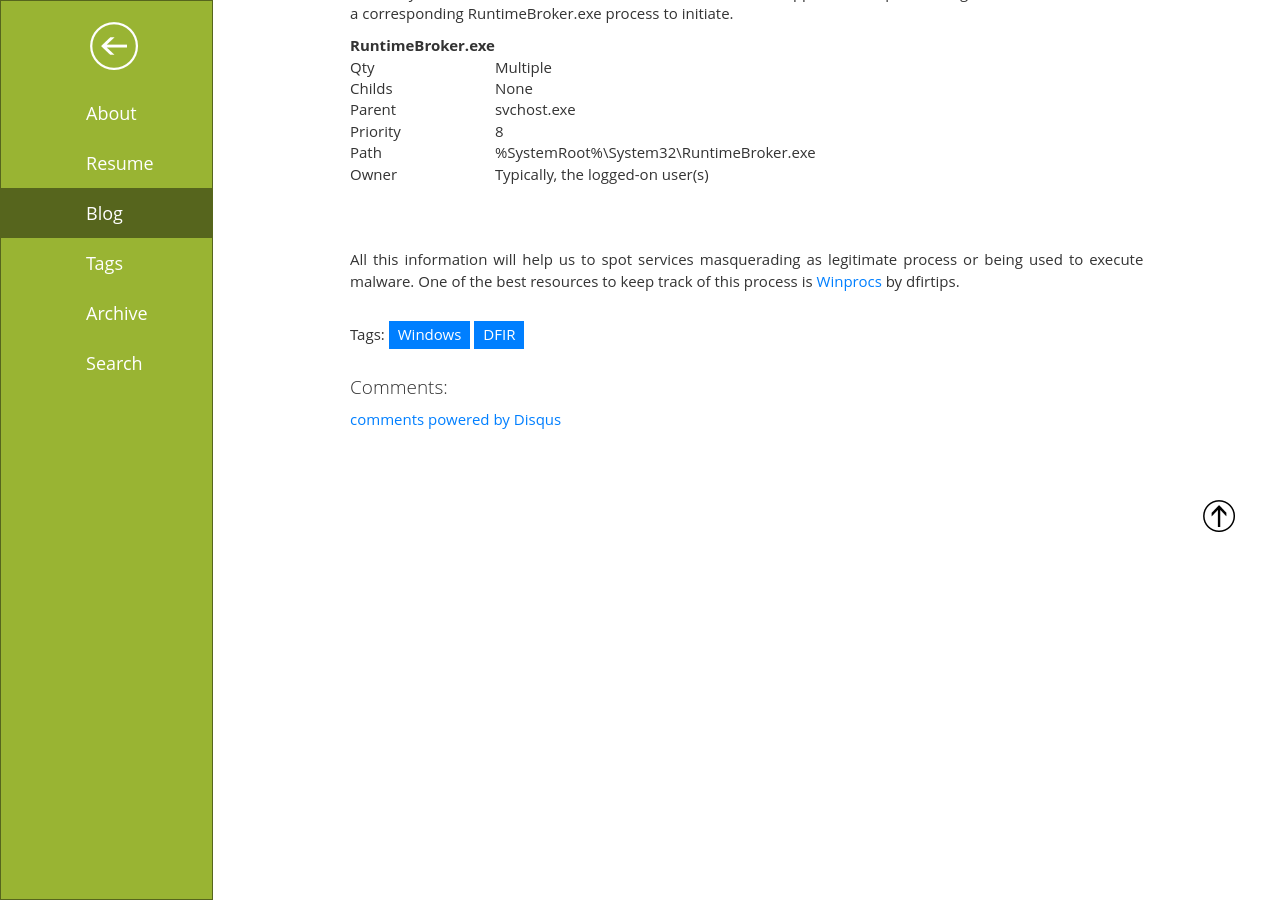
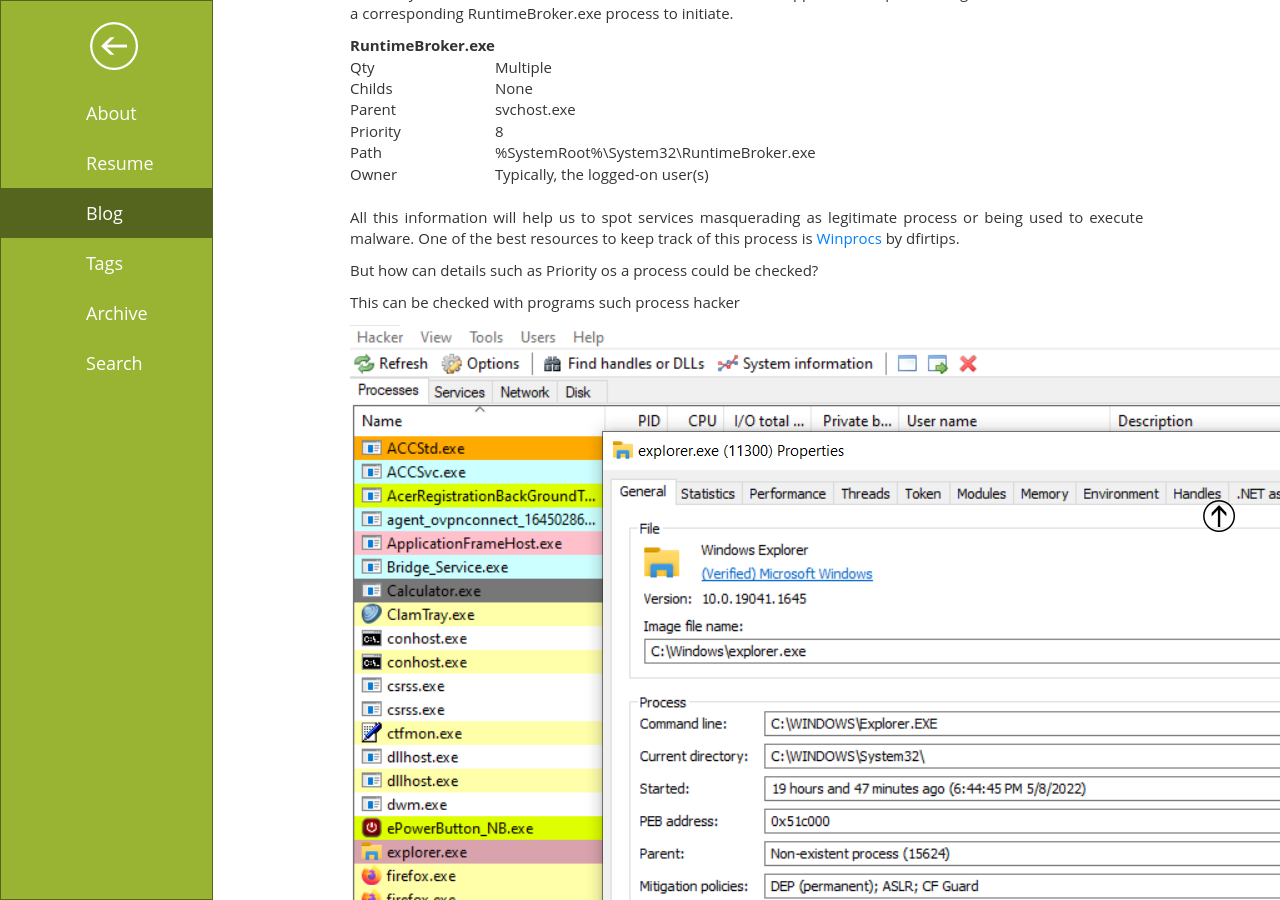
Before and after one commit to fanavarr/fanavarr.github.io, a Jekyll site: the page built from _posts/2022-04-05-Windows-Core-Procesess.md, in a window 1280 px wide and 900 px high, scrolled down 3036 px. Built offline with Jekyll 4.4.1, drawn with Linux system fonts in a browser that asks for light colours; a script that is not in the unit is left out; comment, search, counter and statistics services are not loaded.

Commit message:
Update 2022-04-05-Windows-Core-Procesess.md

```diff
--- a/_posts/2022-04-05-Windows-Core-Procesess.md
+++ b/_posts/2022-04-05-Windows-Core-Procesess.md
@@ -168,6 +168,16 @@
 | Path |  %SystemRoot%\System32\RuntimeBroker.exe |
 | Owner | Typically, the logged-on user(s) |
 
-<br/><br/>
+<br/>
 All this information will help us to spot services masquerading as legitimate process or being used to execute malware.
 One of the best resources to keep track of this process is [Winprocs](https://winprocs.dfir.tips "Title") by dfirtips.
+
+ But how can details such as Priority os a process could be checked?
+
+ This can be checked with programs such process hacker
+
+ ![](https://github.com/fanavarr/fanavarr.github.io/blob/master/assets/images/Explorer_hacker.PNG)
+
+<br/>
+
+ ![](https://github.com/fanavarr/fanavarr.github.io/blob/master/assets/images/Explorer_hacker2.PNG)
```
